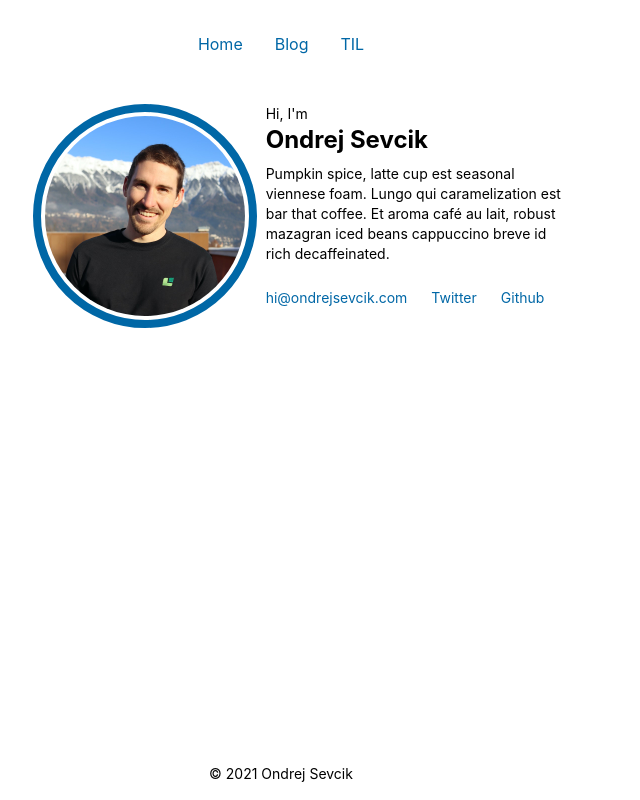
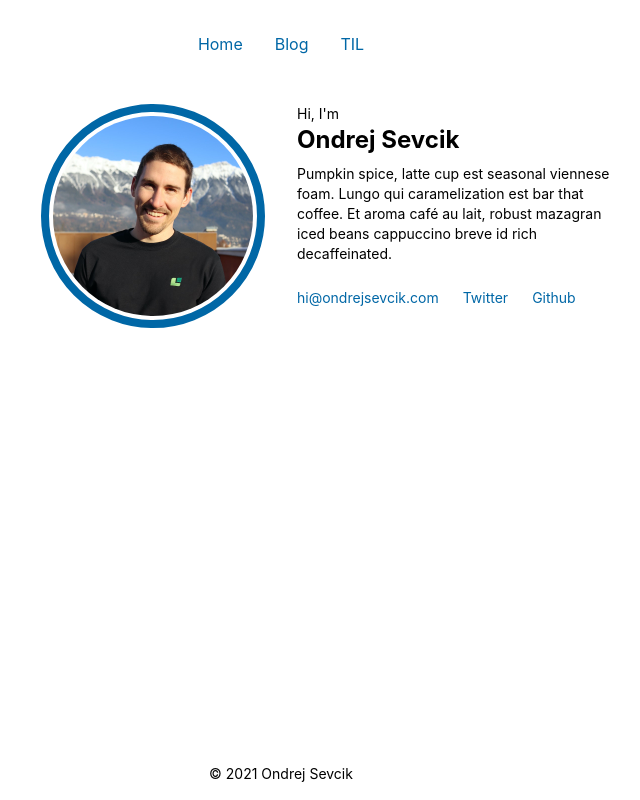
Before and after one commit to ondrejsevcik/ondrejsevcik.com, a Gatsby site: page / in a window 1280 px wide. Shown: the whole page, without its empty margins (359-999 px from the left). Built offline with nearby package versions, Linux system fonts and the light colour scheme; Gatsby itself is replaced by a stand-in of ours.

Commit message:
Fix layout on homepage

```diff
--- a/src/pages/index.js
+++ b/src/pages/index.js
@@ -4,15 +4,15 @@ import { FullPageLayout } from "../components/full-page-layout"
 export default function HomePage() {
   return (
     <FullPageLayout>
-      <div className="flex justify-center">
-        <div className="mt-12 grid grid-cols-1 sm:grid-cols-2 justify-items-center gap-8 mx-10 max-w-lg">
+      <div className="flex justify-center mx-10">
+        <div className="mt-12 inline-grid grid-cols-1 sm:grid-cols-2 gap-8">
           <img
-            className="rounded-full p-1 border-8 border-solid border-blue-100 w-56"
+            className="rounded-full p-1 border-8 border-solid border-blue-100 w-48 sm:w-56 justify-self-center sm:justify-self-end"
             alt="Profile picture"
             src="/images/profile-picture.jpg"
           />
 
-          <div>
+          <div className="max-w-xs">
             <div className="text-sm">Hi, I'm</div>
             <div className="text-2xl font-bold">Ondrej Sevcik</div>
             <p className="text-sm mt-2">
```
